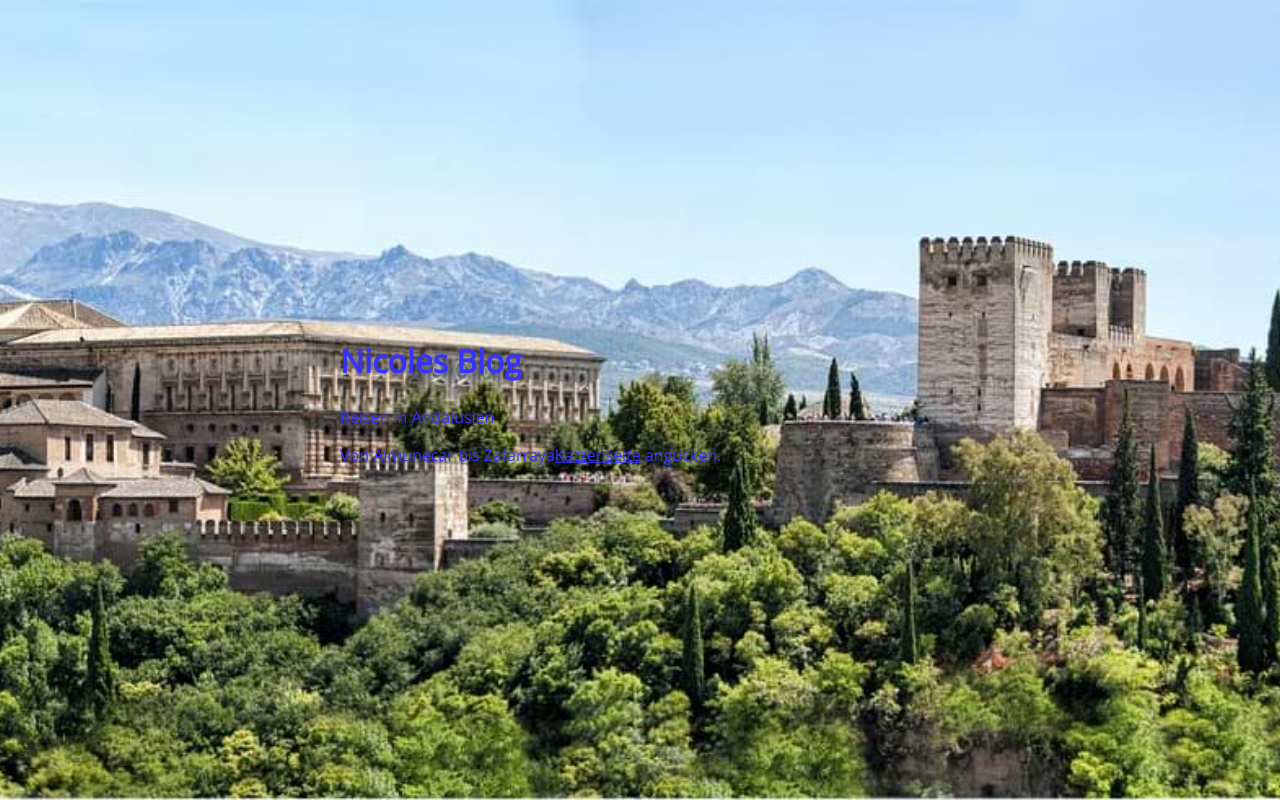
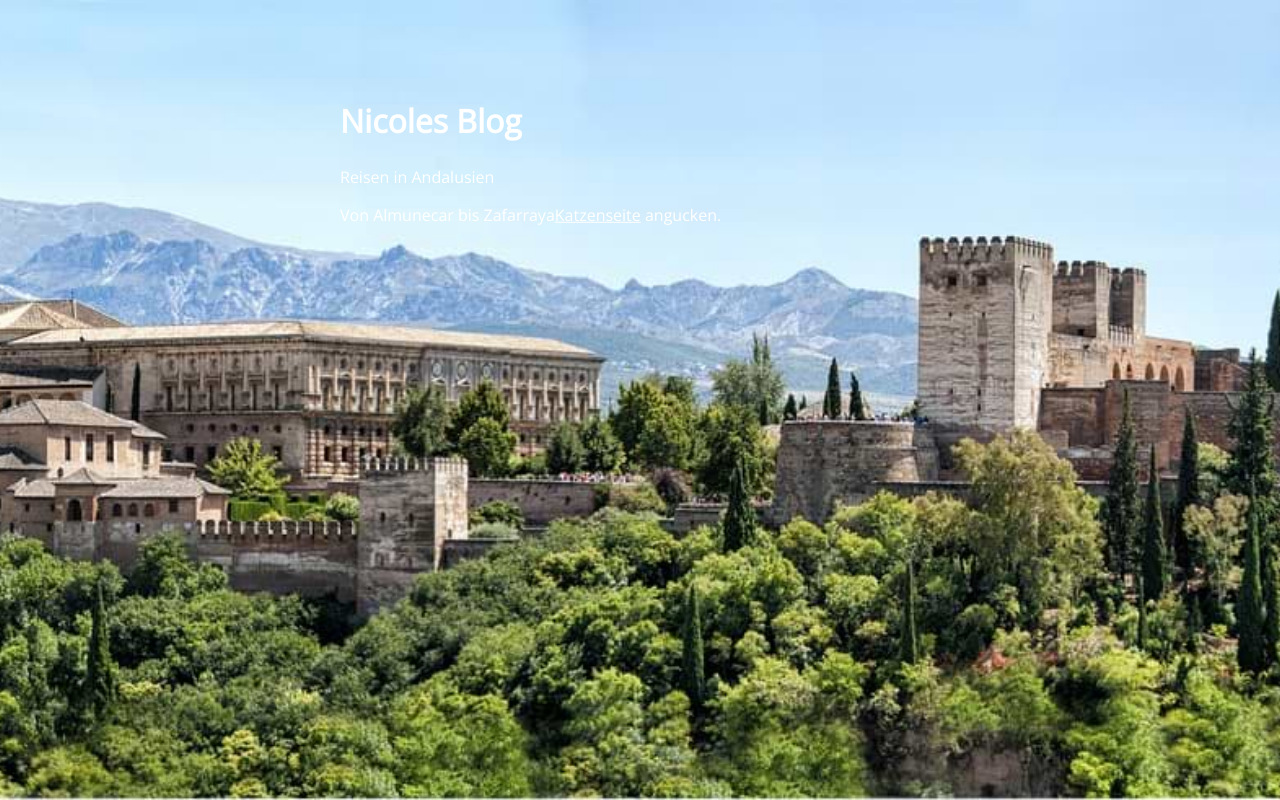
Before and after one commit to Ositopaw/ositopaw.github.io, a plain HTML site: page index.html in a window 1280 px wide. Drawn offline with nearby package versions, Linux system fonts and the light colour scheme.

Commit message:
Textposition

```diff
--- a/style.css
+++ b/style.css
@@ -15,7 +15,7 @@ body {
 }
 
 a{
-  color: #3633ff;
+  color: #fff;
 }
 body{
 	background: url('img/alhambra1.jpg') center center;
@@ -26,8 +26,8 @@ body{
 	position:absolute;
 	width:90%;
 	max-width: 600px;
-	color: #3633ff;
-	top: 50%;
+	color: #fff;
+	top: 20%;
 	left: 50%;
 	transform: translate(-50%, -50%);
 }
```
